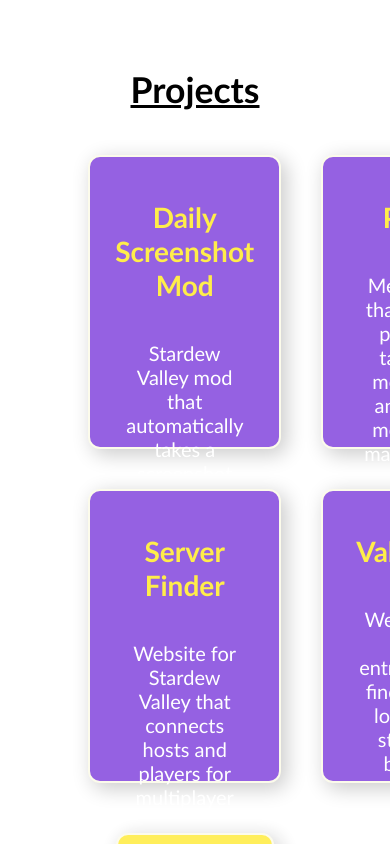
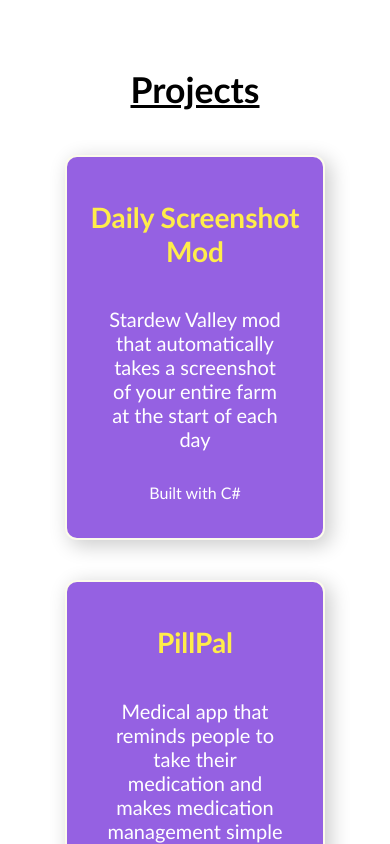
Before and after one commit to CompSciLauren/compscilauren.github.io, a React (Create React App) app: page / in a window 390 px wide. Shown: the part 860-1704 px from the top of the page. Built offline with nearby package versions, Linux system fonts and the light colour scheme.

Commit message:
Fix projects section on mobile

```diff
--- a/src/styles/project.css
+++ b/src/styles/project.css
@@ -1,12 +1,13 @@
 .projects-grid-container {
   display: grid;
-  grid-template-columns: auto auto auto;
+  grid-template-columns: repeat(auto-fit, minmax(300px, 1fr));
+  justify-content: center;
 }
 .projects-grid-item {
   display: flex;
   flex-direction: column;
   justify-content: space-between;
-  height: 250px;
+  min-height: 290px;
   background-color: #9561e2;
   padding: 20px;
   margin: 20px;
```
